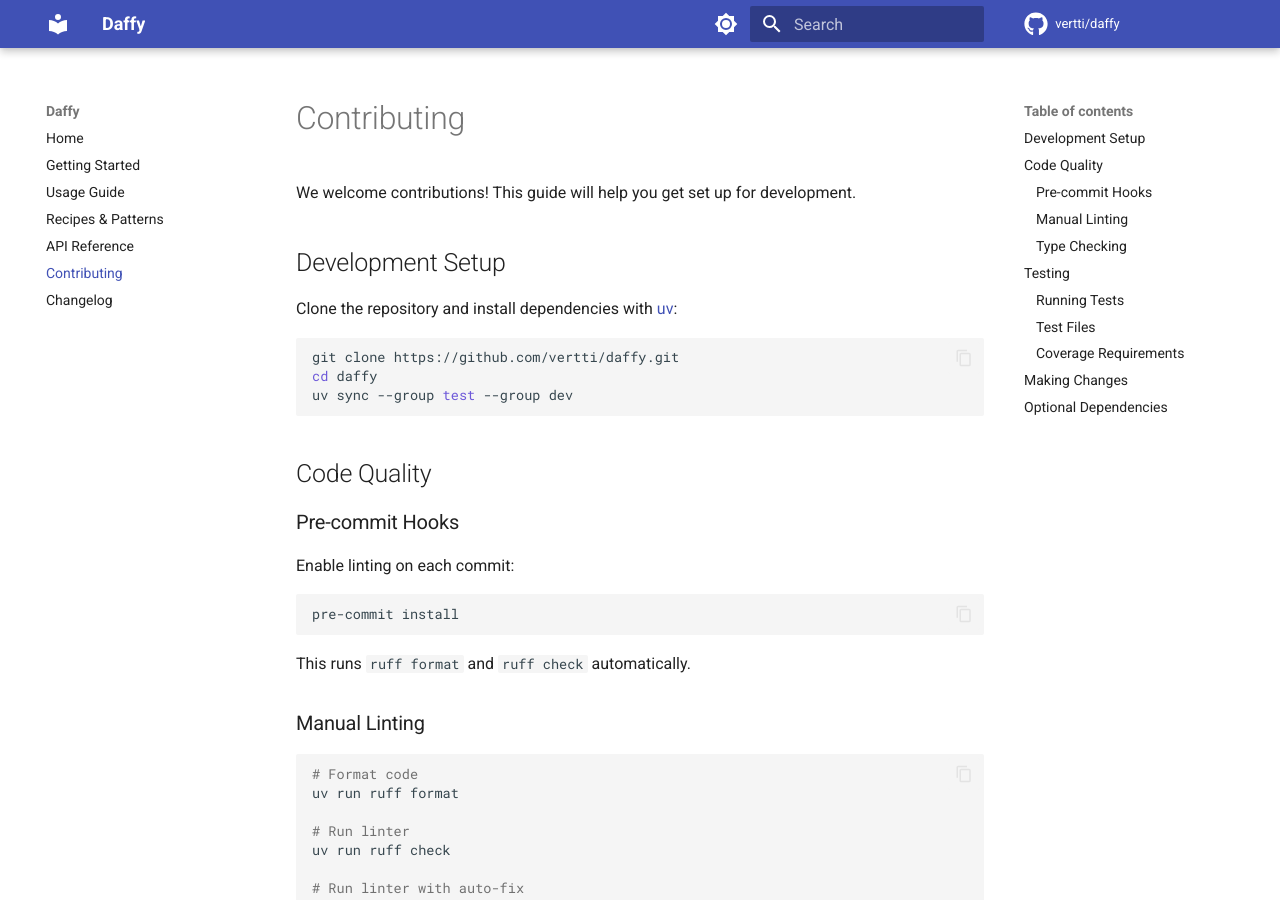
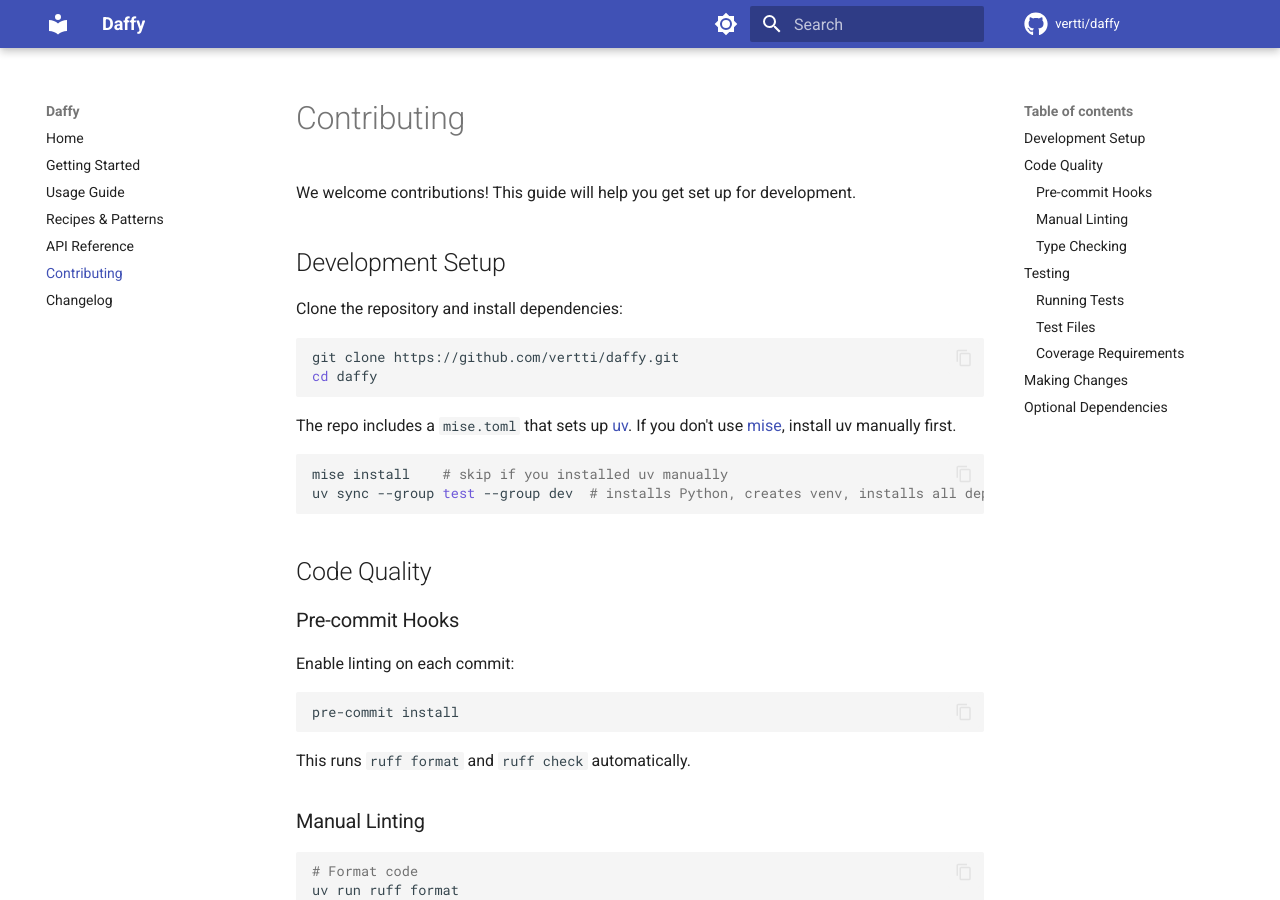
Before and after one commit to ThoughtWorksInc/daffy, an MkDocs documentation site: the page built from docs/contributing.md, in a window 1280 px wide and 900 px high. Built offline with MkDocs 1.6.1 and Material for MkDocs 9.7.7, drawn with Linux system fonts in a browser that asks for light colours; comment, search, counter and statistics services are not loaded.

Commit message:
Document mise.toml in contributing guide

````diff
--- a/docs/contributing.md
+++ b/docs/contributing.md
@@ -4,12 +4,18 @@ We welcome contributions! This guide will help you get set up for development.
 
 ## Development Setup
 
-Clone the repository and install dependencies with [uv](https://github.com/astral-sh/uv):
+Clone the repository and install dependencies:
 
 ```bash
 git clone https://github.com/vertti/daffy.git
 cd daffy
-uv sync --group test --group dev
+```
+
+The repo includes a `mise.toml` that sets up [uv](https://github.com/astral-sh/uv). If you don't use [mise](https://mise.jdx.dev/), install uv manually first.
+
+```bash
+mise install    # skip if you installed uv manually
+uv sync --group test --group dev  # installs Python, creates venv, installs all deps
 ```
 
 ## Code Quality
````
